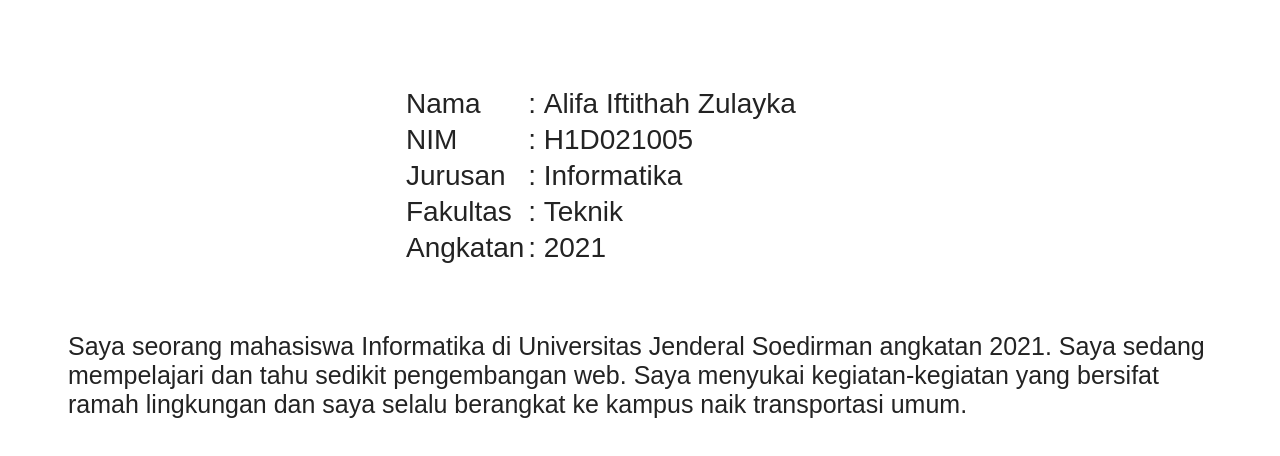
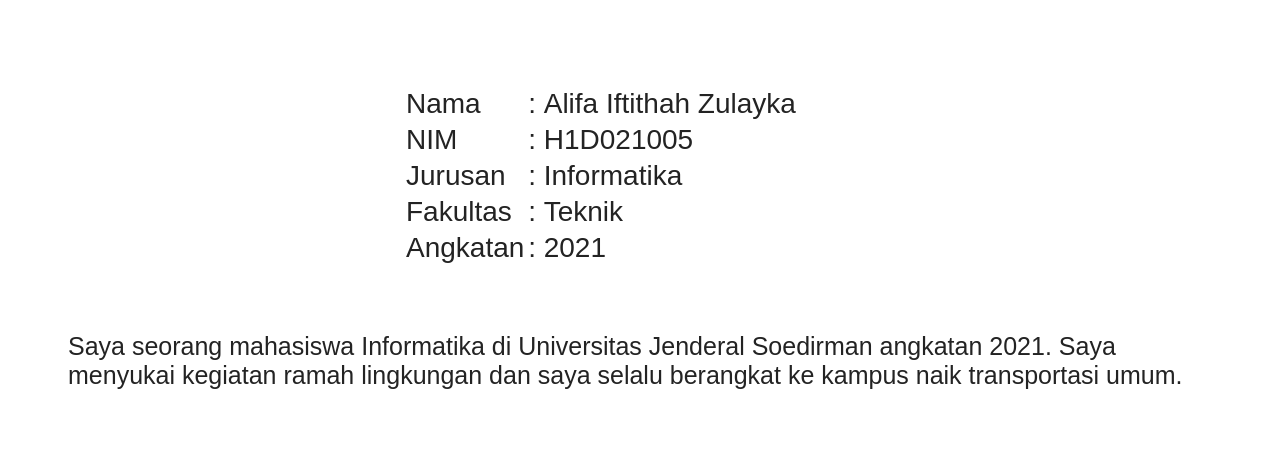
Before and after one commit to alifazul/alifazul.github.io, a plain HTML site: page index.html in a window 1280 px wide. Shown: the part 308-764 px from the top of the page. Drawn offline with Linux system fonts and the light colour scheme.

Commit message:
Update index.html

```diff
--- a/index.html
+++ b/index.html
@@ -47,7 +47,7 @@
 <td>2021</td>
 </tr>
 </table>
-<p>Saya seorang mahasiswa Informatika di Universitas Jenderal Soedirman angkatan 2021. Saya sedang mempelajari dan tahu sedikit pengembangan web. Saya menyukai kegiatan-kegiatan yang bersifat ramah lingkungan dan saya selalu berangkat ke kampus naik transportasi umum.</p>
+<p>Saya seorang mahasiswa Informatika di Universitas Jenderal Soedirman angkatan 2021. Saya menyukai kegiatan ramah lingkungan dan saya selalu berangkat ke kampus naik transportasi umum.</p>
 </div>
 </div>
 <div class="footer">
```
